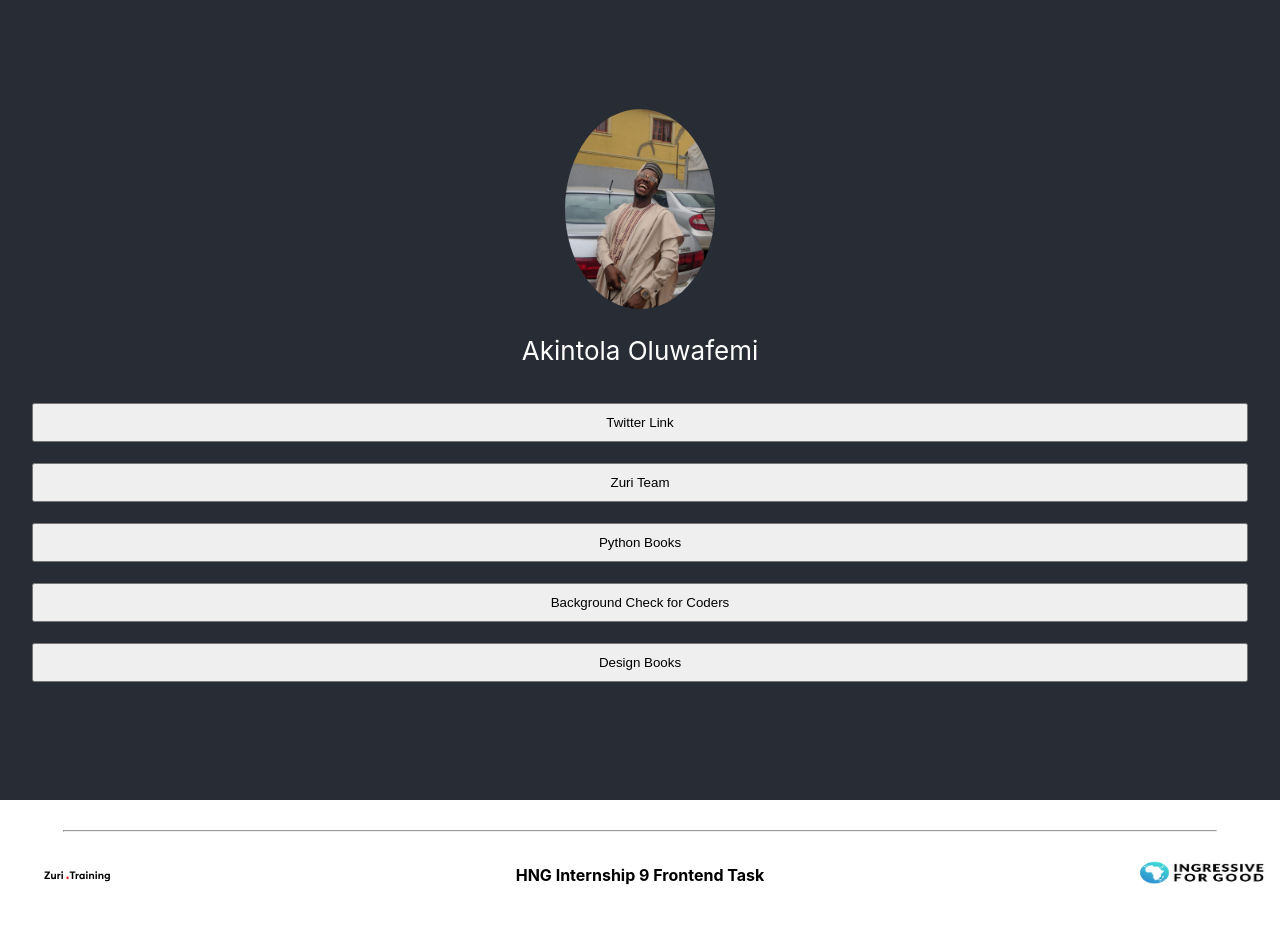
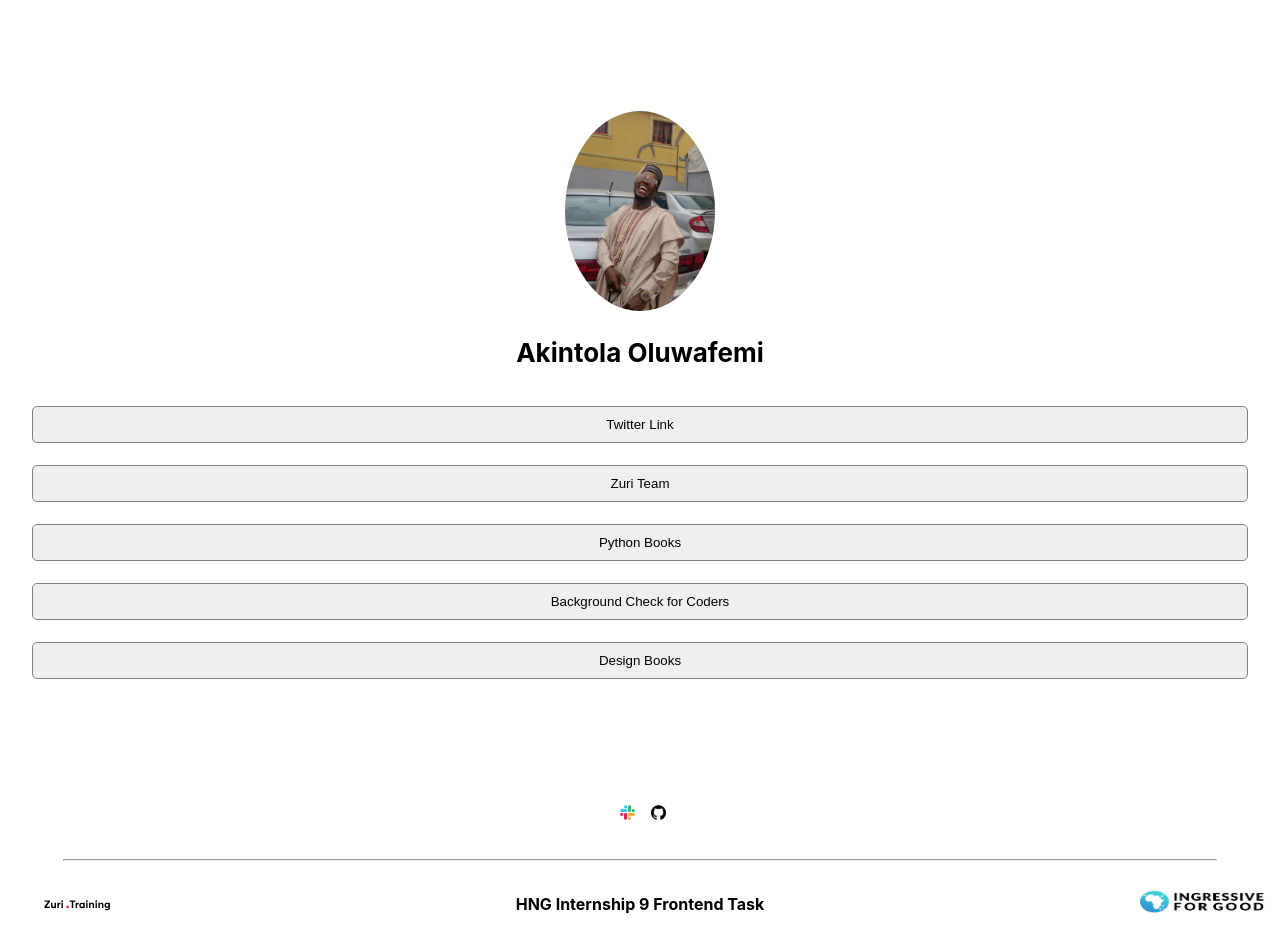
Before and after one commit to fas3a/fas_profile, a React (Create React App) app: page / in a window 1280 px wide. Before the commit the page ends 910 px from the top, so only its background shows below. Built offline with nearby package versions, Linux system fonts and the light colour scheme.

Commit message:
Added git and slack logo

```diff
--- a/src/App.js
+++ b/src/App.js
@@ -2,16 +2,19 @@ import logo from './logo.svg';
 import Fas_img from './img/Fas_img.jpg'
 import zuri_img from './img/zuri_img.svg'
 import ingress from './img/ingress.png'
+import git_logo from './img/git_logo.png'
+import slack_logo from './img/slack_logo.png'
 import './App.css';
 
 function App() {
   return (
     <div className="App">
-      <header className="App-header">
-        <img src={Fas_img} className="prof_img" alt="logo" />
-        <p>
+      <header className="App-header" style={{backgroundColor: "white"}}>
+        <img src={Fas_img} className="prof_img" alt="logo" id="profile_img"/>
+        <p className="prof_name" id="twitter">
           Akintola Oluwafemi
         </p>
+        <p id="slack">Fas3a</p>
         <a
           className="btn"
           href="https://training.zuri.team/"
@@ -24,7 +27,7 @@ function App() {
         </a>
         <a
           className="App-link"
-          href="https://reactjs.org"
+          href="https://books.zuri.team"
           target="_blank"
           rel="noopener noreferrer"
         >
@@ -35,33 +38,41 @@ function App() {
 
         <a
           className="App-link"
-          href="https://reactjs.org"
+          href="https://bools.zuri.team/python-for-beginner?ref_id=fas3a"
           target="_blank"
         >
-          <button id='books'>
+          <button id='book_python'>
           Python Books
           </button>
         </a>
 
         <a
           className="App-link"
-          href="https://reactjs.org"
+          href="https://background.zuri.team"
           target="_blank"
         >
-          <button id='books'>
+          <button id='pitch'>
           Background Check for Coders
           </button>
         </a>
         <a
           className="App-link"
-          href="https://reactjs.org"
+          href="https://books.zuri.team/design-rules"
           target="_blank"
         >
-          <button id='books'>
+          <button id='book_design'>
           Design Books
           </button>
         </a>
       </header>
+
+      {/*Tools logos*/}
+
+      <div className="tool_logo">
+        <img src={slack_logo} alt="logo"/>
+        <img src={git_logo} alt="logo"/>
+      </div>
+
       <hr/>
 
       <footer>
--- a/src/index.css
+++ b/src/index.css
@@ -1,6 +1,7 @@
 body {
   box-sizing: border-box;
   margin: 0;
+  background-color: white;
   font-family: -apple-system, BlinkMacSystemFont, 'Segoe UI', 'Roboto', 'Oxygen',
     'Ubuntu', 'Cantarell', 'Fira Sans', 'Droid Sans', 'Helvetica Neue',
     sans-serif;
@@ -16,14 +17,27 @@ code {
   width: 150px;
   border-radius: 50%;
 }
+.prof_name{
+  color: black;
+  font-weight: bolder;
+}
+#slack{
+  display: none;
+}
 a{
   width: 95%;
   padding: 10px 20px;
+
+}
+button.hover{
+  background-color: #3c3939;
 }
 button{
   cursor: pointer;
   padding: 10px;
   width: 100%;
+    border:1px gray solid;
+  border-radius: 5px
 }
 footer{
   display: flex;
@@ -39,6 +53,10 @@ hr{
   margin-top: 30px ;
   width: 90%;
 }
+.tool_logo img{
+  height: 15px;
+  padding: 5px
+}
 
 @media screen and (max-width: 450px){
 
```
Also changed, not shown: src/img/git_logo.png (added), src/img/slack_logo.png (added).
